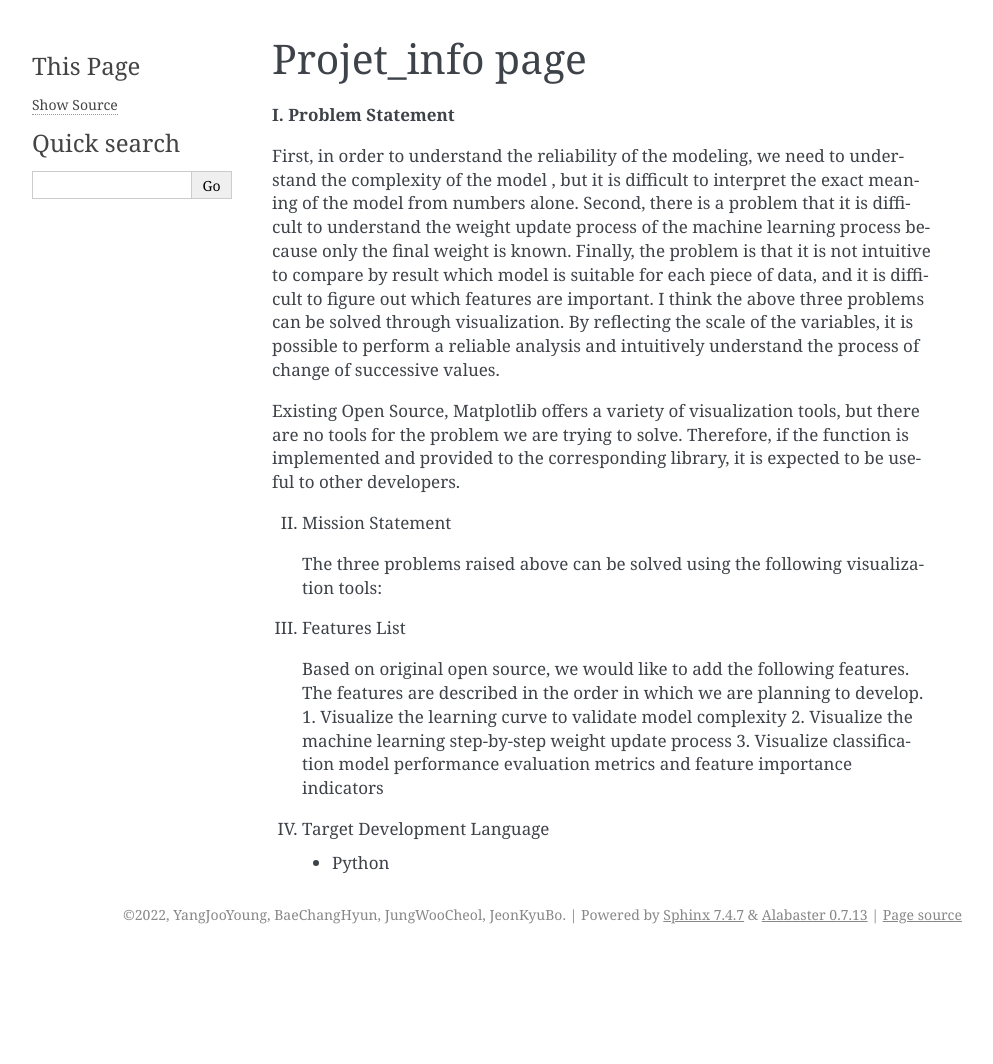
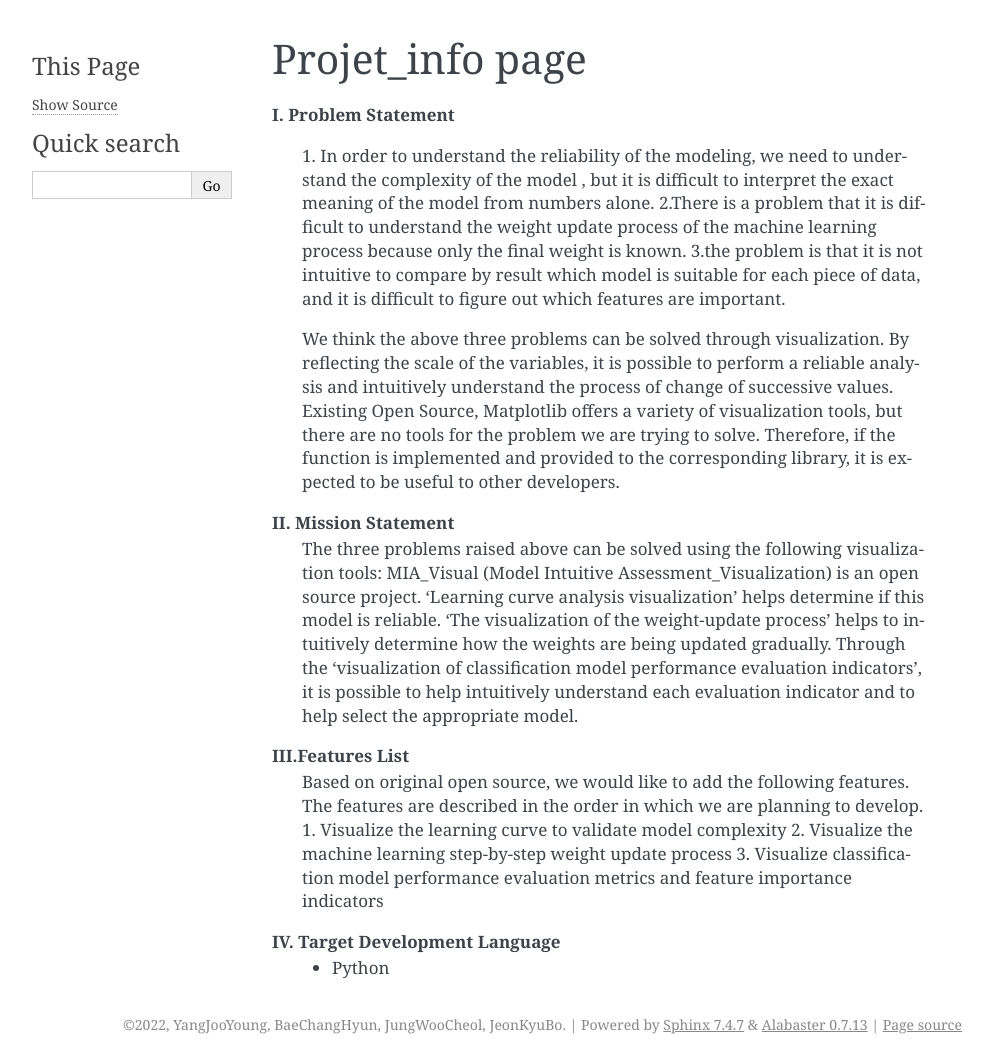
Before and after one commit to JooYoung-23/MIA-Visual, a Sphinx documentation site: the page built from docs/project_info.rst, in a window 1280 px wide. Shown: the whole page, without its empty margins (148-1141 px from the left). Built offline with Sphinx 7.4.7, drawn with Linux system fonts in a browser that asks for light colours; before the commit the page ends 954 px from its top, so only the background shows below that.

Commit message:
Update project_info.rst

```diff
--- a/docs/project_info.rst
+++ b/docs/project_info.rst
@@ -6,28 +6,31 @@
 Projet_info page
 ======================================
 
-.. toctree::
-   :maxdepth: 2
-   :caption: Contents:
-
 **I.	Problem Statement**
 
-First,  in order to understand the  reliability of the modeling, we need to understand the  complexity of the model  , but it is  difficult to interpret  the  exact meaning of the model from numbers alone.
-Second, there is a problem that it is difficult to understand the weight update process of the machine learning process because only the final weight is known.
-Finally, the  problem is that  it is  not intuitive to compare  by result which   model is suitable for each piece of data, and it is difficult to figure out which features are important.
-I think the above three problems can be  solved through visualization. By reflecting the scale   of  the variables, it is  possible to perform  a reliable analysis and intuitively understand the process of  change of  successive values.
+   1. In order to understand the  reliability of the modeling, we need to understand the  complexity of the model  , but it is  difficult to interpret  the  exact
+   meaning of the model from numbers alone.
+   2.There is a problem that it is difficult to understand the weight update process of the machine learning process because only the final weight is known.
+   3.the  problem is that  it is  not intuitive to compare  by result which   model is suitable for each piece of data, and it is difficult to figure out which
+   features are important.
 
-Existing Open Source, Matplotlib offers a variety of visualization tools, but there are no tools for the  problem we are trying to solve. Therefore, if the function is implemented and provided to the corresponding library, it is expected to be useful to other developers.
+   We think the above three problems can be solved through visualization. By reflecting the scale of the variables, it is possible to perform  a reliable analysis and
+   intuitively understand the process of  change of  successive values.
+   Existing Open Source, Matplotlib offers a variety of visualization tools, but there are no tools for the  problem we are trying to solve. Therefore, if the function
+   is implemented and provided to the corresponding library, it is expected to be useful to other developers.
 
+**II. Mission Statement**
+  The three problems raised above can be solved using the following visualization tools:
+  MIA_Visual (Model Intuitive Assessment_Visualization) is an open source project. ‘Learning curve analysis visualization’ helps determine if this model is reliable.
+  ‘The visualization  of  the weight-update process’  helps to intuitively determine how the  weights  are being updated gradually.  Through the ‘visualization  of
+  classification model performance  evaluation indicators’, it is possible to help intuitively understand each evaluation  indicator and   to help  select the
+  appropriate model.
 
-II. Mission Statement
-  The three problems raised above can be solved using the following visualization tools:
-
-
-III.	Features List
+**III.Features List**
   Based on original open source, we would like to add the following features. The features are described in the order in which we are planning to develop.
   1.	Visualize the learning curve to validate model complexity
   2.	Visualize the machine learning step-by-step weight update process
   3.	Visualize classification model performance evaluation metrics and feature importance indicators
-IV.	Target Development Language
+
+**IV.	Target Development Language**
    -	Python
```
